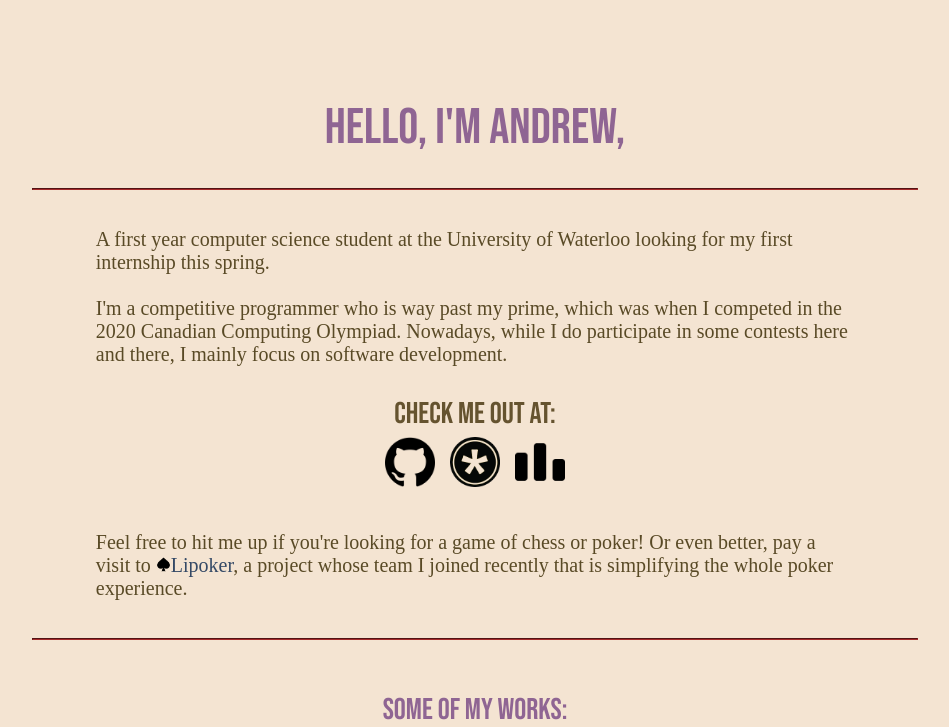
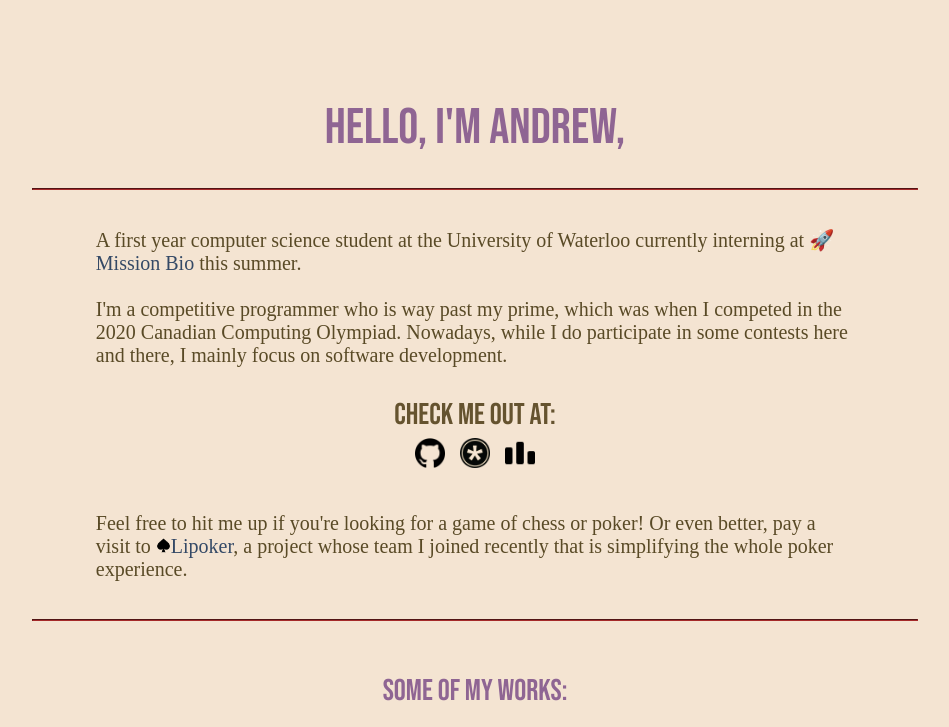
Before and after one commit to Zandew/Zandew.github.io, a PHP site: page / in a window 1280 px wide. Shown: the top 727 px of the page, without its empty margins (165-1114 px from the left). Run offline with PHP 8.4, Linux system fonts and the light colour scheme; some web fonts are replaced.

Commit message:
update info

```diff
--- a/index.html
+++ b/index.html
@@ -14,7 +14,7 @@
         </div>
         <hr class='hr'>
         <div class='about'>
-            A first year computer science student at the University of Waterloo looking for my first internship this spring.
+            A first year computer science student at the University of Waterloo currently interning at <a id='link' href='https://missionbio.com/'>🚀 Mission Bio</a> this summer.
             <br><br>
             I'm a competitive programmer who is way past my prime, which was when I competed in the 2020 Canadian Computing Olympiad. Nowadays, while I do participate in some contests here and there, I mainly focus on software development.
         </div>
--- a/style.css
+++ b/style.css
@@ -43,13 +43,13 @@ body {
 }
 
 .logo {
-    width: 50px;
+    width: 30px;
     margin: 5px;
     transition: all 0.5s;
 }
 
 .logo:hover {
-    width: 60px;
+    width: 40px;
 }
 
 #lipoker-logo {
```
